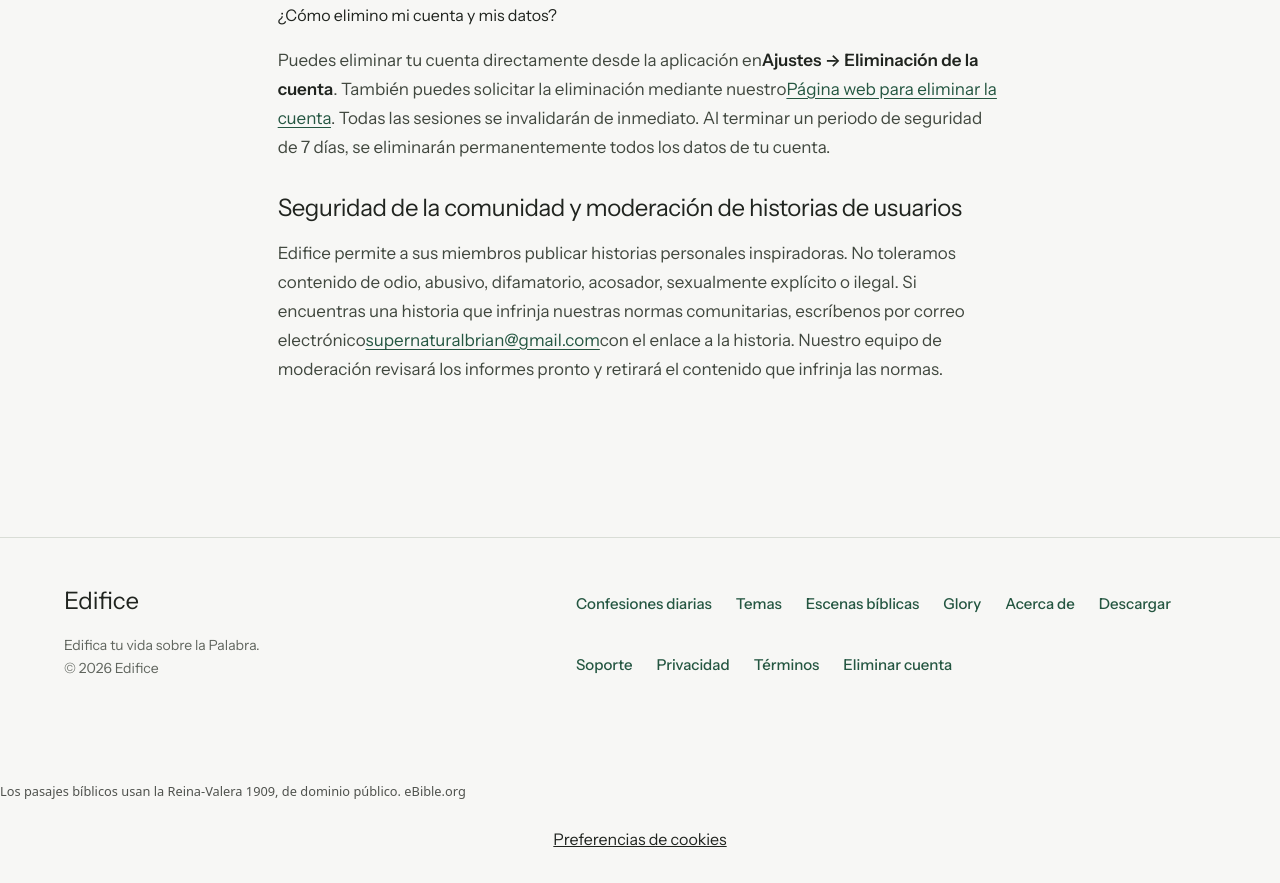
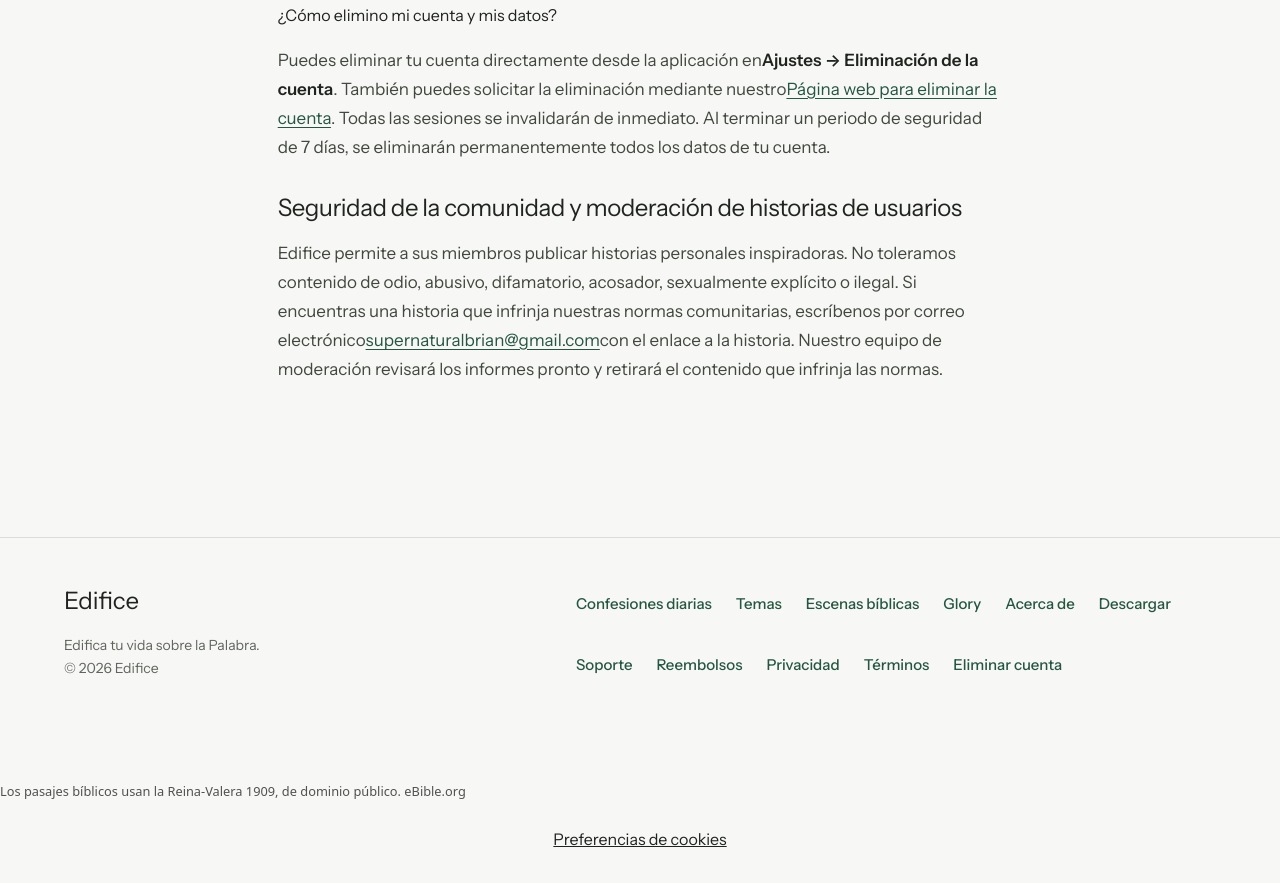
Before and after one commit to Briankaweesi2/edificeapp-org, a plain HTML site: page es/support/index.html in a window 1280 px wide. Shown: the part 1764-2647 px from the top of the page. Drawn offline with Linux system fonts and the light colour scheme.

Commit message:
Add refunds link to support and legal footers

```diff
--- a/es/support/index.html
+++ b/es/support/index.html
@@ -96,6 +96,6 @@
 </article>
 </article>
 </main>
-<footer class="site-footer"><div class="wrap"><div><a class="brand" href="/es/">Edifice</a><p class="footer-note">Edifica tu vida sobre la Palabra.<br/>© 2026 Edifice</p></div><nav aria-label="Navegación del pie de página" class="footer-links"><a href="/es/daily-confessions/">Confesiones diarias</a><a href="/es/themes/">Temas</a><a href="/es/scenes/">Escenas bíblicas</a><a href="/es/glory/">Glory</a><a href="/es/about/">Acerca de</a><a href="/es/download/">Descargar</a><a href="/es/support/">Soporte</a><a href="/es/privacy/">Privacidad</a><a href="/es/terms/">Términos</a><a href="/es/delete-account/">Eliminar cuenta</a></nav></div><p class="bible-attribution" lang="es">Los pasajes bíblicos usan la Reina-Valera 1909, de dominio público.  <a href="https://ebible.org/spaRV1909/copyright.htm" rel="noopener">eBible.org</a></p></footer>
+<footer class="site-footer"><div class="wrap"><div><a class="brand" href="/es/">Edifice</a><p class="footer-note">Edifica tu vida sobre la Palabra.<br/>© 2026 Edifice</p></div><nav aria-label="Navegación del pie de página" class="footer-links"><a href="/es/daily-confessions/">Confesiones diarias</a><a href="/es/themes/">Temas</a><a href="/es/scenes/">Escenas bíblicas</a><a href="/es/glory/">Glory</a><a href="/es/about/">Acerca de</a><a href="/es/download/">Descargar</a><a href="/es/support/">Soporte</a><a href="/es/refunds/">Reembolsos</a><a href="/es/privacy/">Privacidad</a><a href="/es/terms/">Términos</a><a href="/es/delete-account/">Eliminar cuenta</a></nav></div><p class="bible-attribution" lang="es">Los pasajes bíblicos usan la Reina-Valera 1909, de dominio público.  <a href="https://ebible.org/spaRV1909/copyright.htm" rel="noopener">eBible.org</a></p></footer>
 </body>
 </html>
```
